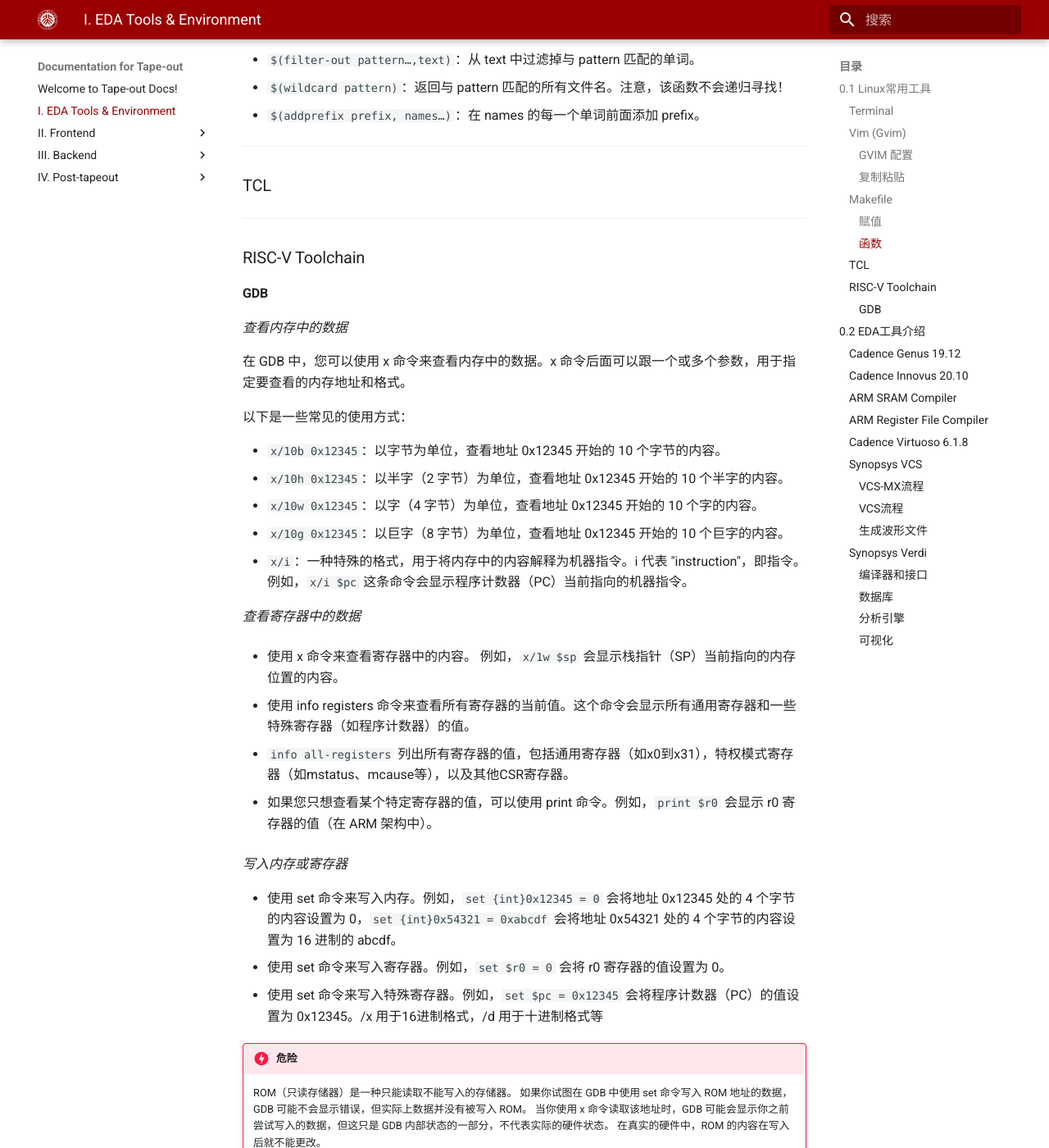
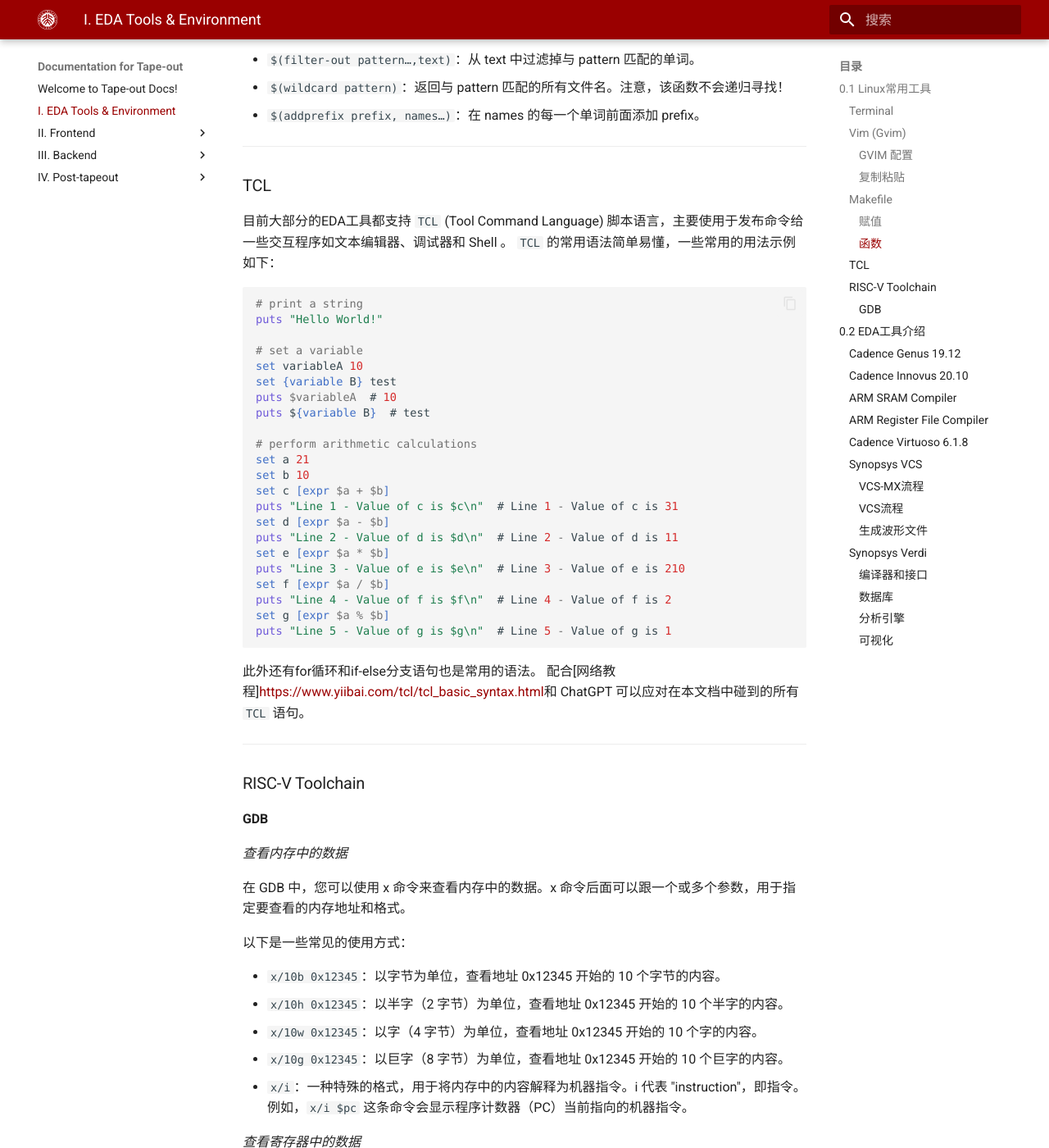
Before and after one commit to pku-pacific-lab-team/Tape-out_template_doc, an MkDocs documentation site: the page built from docs/0_eda.md, in a window 1280 px wide and 1400 px high, scrolled down 1362 px. Shown: the whole window at 82% size. Built offline with MkDocs 1.6.1 and Material for MkDocs 9.7.7, drawn with Linux system fonts in a browser that asks for light colours; some web fonts are replaced.

Commit message:
add TCL tutorial

````diff
--- a/docs/0_eda.md
+++ b/docs/0_eda.md
@@ -55,6 +55,37 @@ VAR2 = $(VAR1)
 ---
 
 ### TCL
+
+目前大部分的EDA工具都支持 `TCL` (Tool Command Language) 脚本语言，主要使用于发布命令给一些交互程序如文本编辑器、调试器和 Shell 。
+`TCL` 的常用语法简单易懂，一些常用的用法示例如下：
+
+``` tcl
+# print a string
+puts "Hello World!"
+
+# set a variable
+set variableA 10
+set {variable B} test
+puts $variableA  # 10
+puts ${variable B}  # test
+
+# perform arithmetic calculations
+set a 21
+set b 10
+set c [expr $a + $b]
+puts "Line 1 - Value of c is $c\n"  # Line 1 - Value of c is 31
+set d [expr $a - $b]
+puts "Line 2 - Value of d is $d\n"  # Line 2 - Value of d is 11
+set e [expr $a * $b]
+puts "Line 3 - Value of e is $e\n"  # Line 3 - Value of e is 210
+set f [expr $a / $b]
+puts "Line 4 - Value of f is $f\n"  # Line 4 - Value of f is 2
+set g [expr $a % $b]
+puts "Line 5 - Value of g is $g\n"  # Line 5 - Value of g is 1
+```
+
+此外还有for循环和if-else分支语句也是常用的语法。
+配合[网络教程]<https://www.yiibai.com/tcl/tcl_basic_syntax.html>和 ChatGPT 可以应对在本文档中碰到的所有 `TCL` 语句。
 
 ---
 
````
